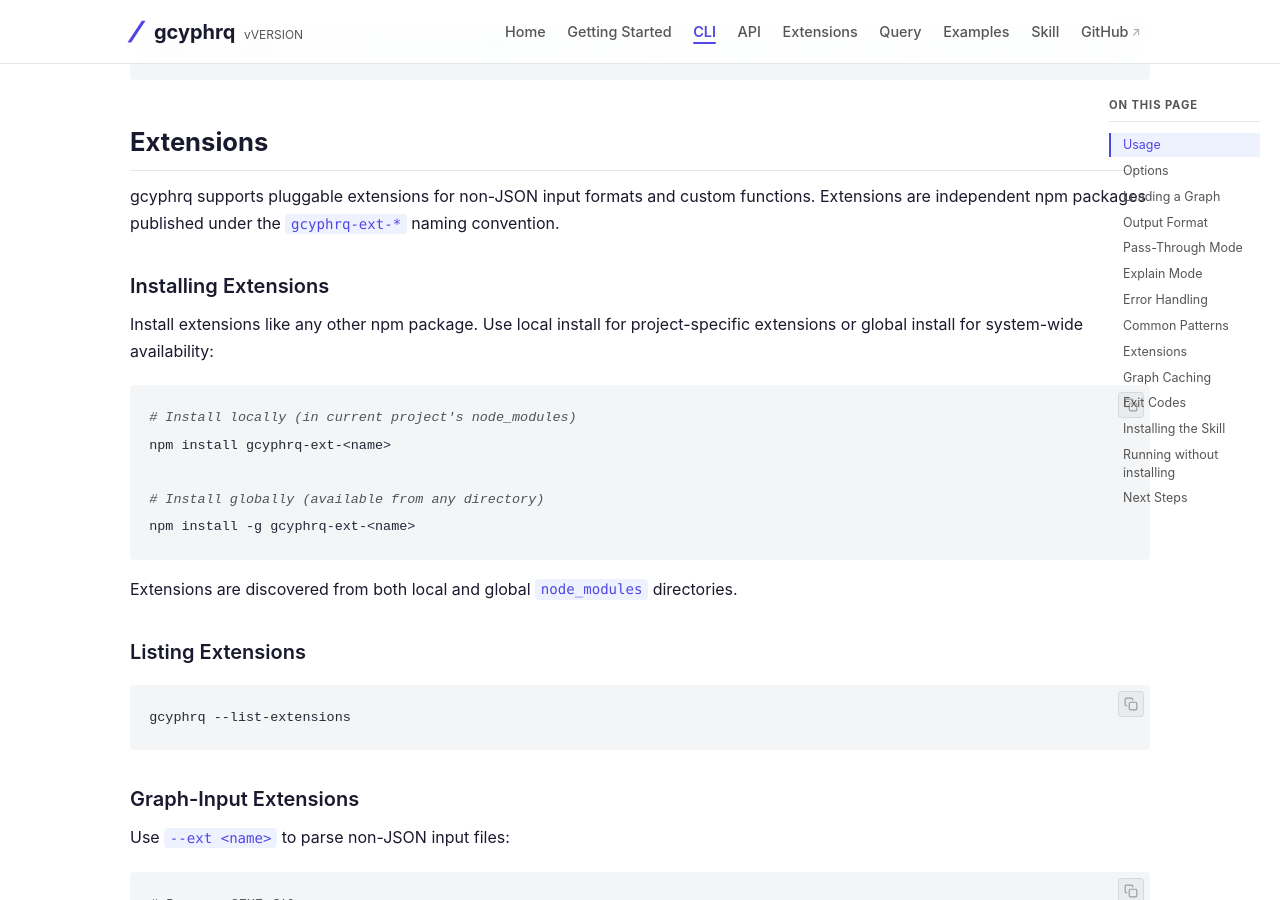
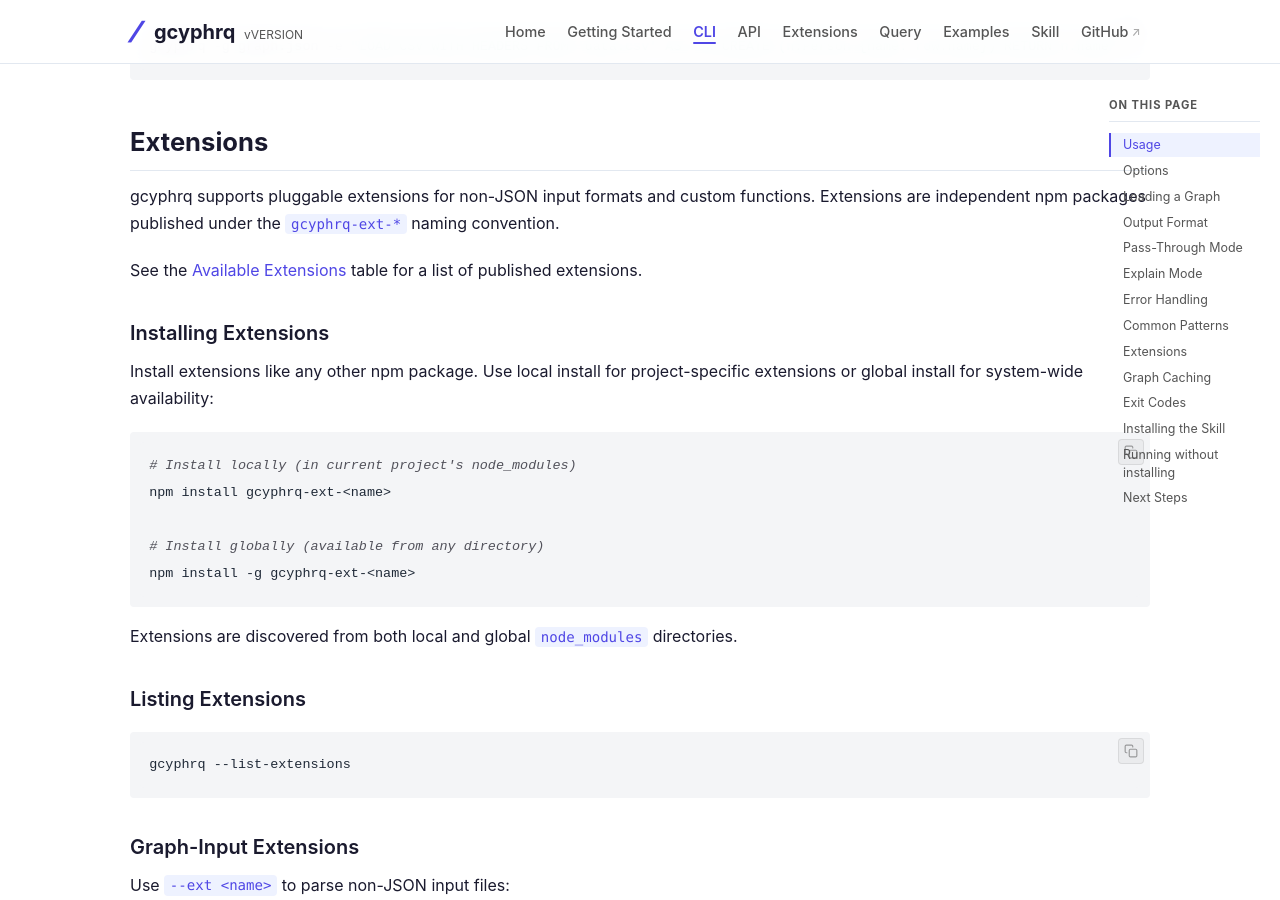
Before and after one commit to plelevier/gcyphrq, a Jekyll site: the page built from docs/cli.md, in a window 1280 px wide and 900 px high, scrolled down 7579 px. Built offline with Jekyll 4.4.1, drawn with Linux system fonts in a browser that asks for light colours.

Commit message:
docs: add links to available extensions table in CLI and API docs
Add callout links from the Extensions sections of both cli.md and
library-api.md pointing to the Available Extensions table in
extensions.md.

```diff
--- a/docs/cli.md
+++ b/docs/cli.md
@@ -273,6 +273,8 @@ gcyphrq -g graph.json -e "LOAD CSV WITH HEADERS FROM 'data.csv' AS row CREATE (n
 
 gcyphrq supports pluggable extensions for non-JSON input formats and custom functions. Extensions are independent npm packages published under the `gcyphrq-ext-*` naming convention.
 
+> See the [Available Extensions]({{ '/extensions/' | relative_url }}#available-extensions) table for a list of published extensions.
+
 ### Installing Extensions
 
 Install extensions like any other npm package. Use local install for project-specific extensions or global install for system-wide availability:
```
Also changed, not shown: docs/library-api.md (+2 -0 lines).
